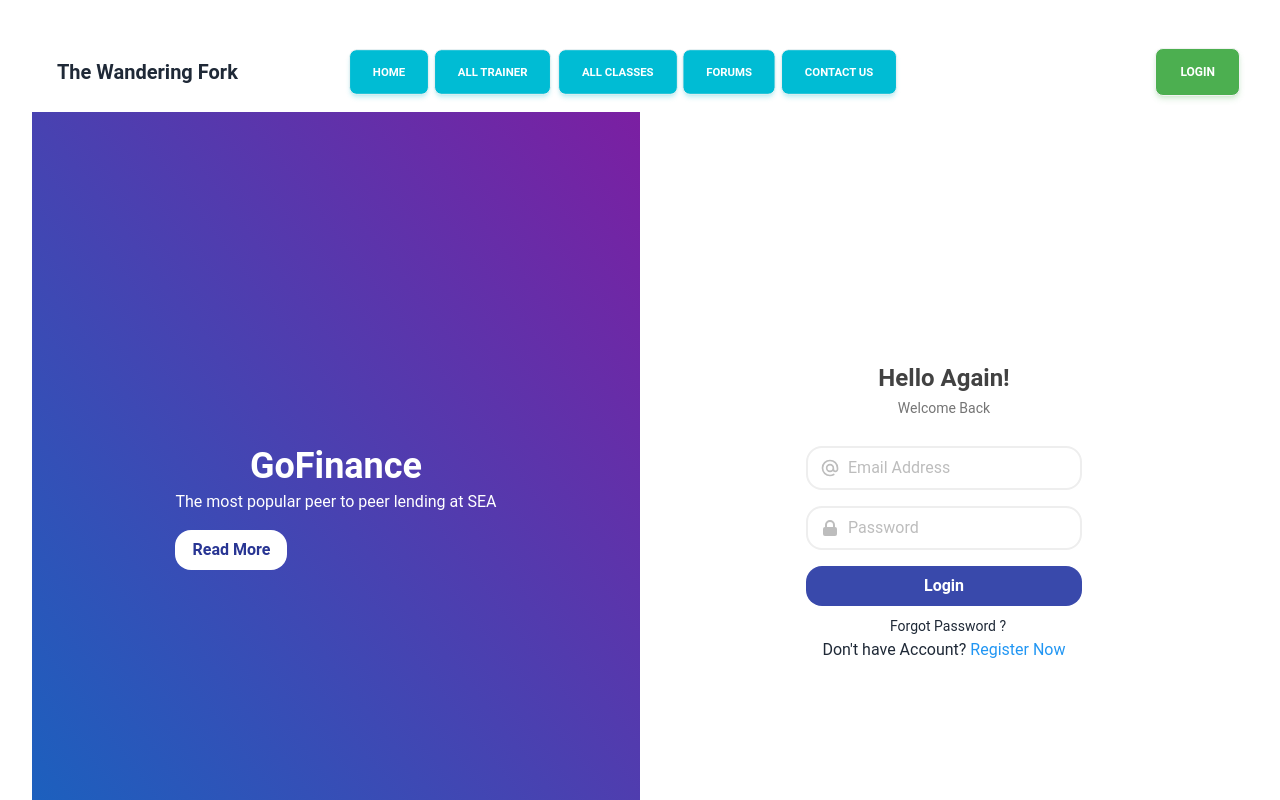
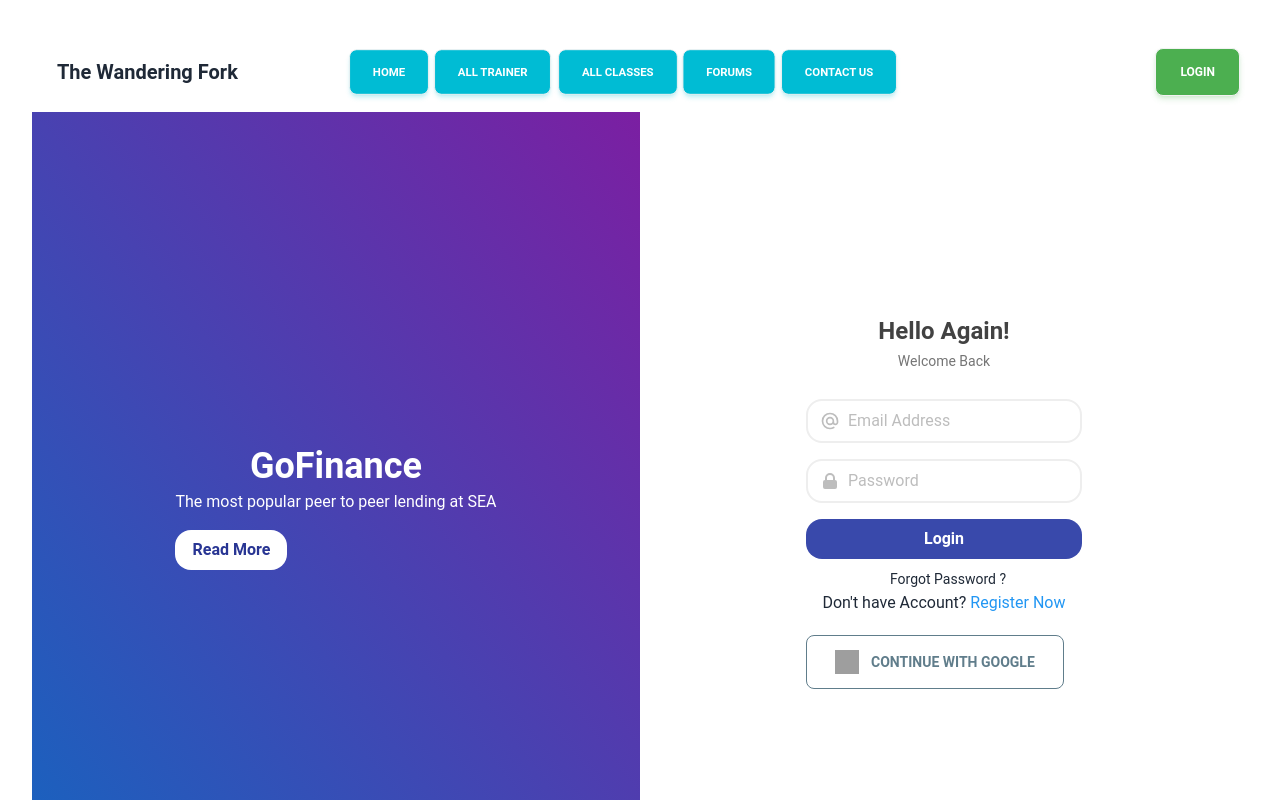
Before and after one commit to SakhawatHossen-coder/synergy-fit-mern-stack, a React (Vite) app: page /login in a window 1280 px wide. Shown: the top 800 px of the page. Built offline with nearby package versions, Linux system fonts and the light colour scheme; no server answers; grey boxes are pictures that could not be loaded.

Commit message:
google login in setup

```diff
--- a/src/pages/LoginPage.jsx
+++ b/src/pages/LoginPage.jsx
@@ -3,10 +3,14 @@ import { useForm } from "react-hook-form";
 import useAuth from "../hooks/useAuth";
 import { Link, useLocation, useNavigate } from "react-router-dom";
 import { toast } from "react-toastify";
+import { Button } from "@material-tailwind/react";
+import useAxios from "../hooks/useAxios";
 const LoginPage = () => {
   const { login, googleLogin, setLoading, user, updateUserProfile } = useAuth();
   const navigate = useNavigate();
   const location = useLocation();
+  const axiosCommon = useAxios();
+
   const {
     register,
     handleSubmit,
@@ -25,6 +29,27 @@ const LoginPage = () => {
       console.error(error);
       toast.error(error.message);
       setLoading(false);
+    }
+  };
+  // handle google signin
+  const handleGoogleSignIn = async () => {
+    try {
+      const res = await googleLogin();
+      const userInfo = {
+        email: res?.user?.email,
+        name: res?.user?.displayName,
+      };
+      const result = await axiosCommon.post("/user", userInfo);
+      // return console.log();
+      console.log(result);
+      if (result.data.insertedId) {
+        toast.success("User Created Successfully!");
+        navigate("/");
+        console.log("db save");
+      }
+    } catch (err) {
+      console.log(err);
+      toast.error(err?.message);
     }
   };
   return (
@@ -46,6 +71,7 @@ const LoginPage = () => {
             </button>
           </div>
         </div>
+
         <div className="flex w-1/2 justify-center items-center bg-white">
           <form onSubmit={handleSubmit(onSubmit)} className="bg-white">
             <h1 className="text-gray-800 font-bold text-2xl mb-1">
@@ -117,6 +143,22 @@ const LoginPage = () => {
                 </Link>
               </h2>
             </span>
+            <div>
+              <Button
+                size="lg"
+                variant="outlined"
+                color="blue-gray"
+                className="flex items-center gap-3 my-5"
+                onClick={handleGoogleSignIn}
+              >
+                <img
+                  src="https://docs.material-tailwind.com/icons/google.svg"
+                  alt="metamask"
+                  className="h-6 w-6"
+                />
+                Continue with Google
+              </Button>
+            </div>
           </form>
         </div>
       </div>
--- a/src/pages/RegisterPage.jsx
+++ b/src/pages/RegisterPage.jsx
@@ -37,6 +37,7 @@ const RegisterPage = () => {
       toast.error("Login Failed!");
     }
   };
+
   return (
     <>
       <div className="min-w-screen min-h-screen  flex items-center justify-center px-5 py-5">
```
